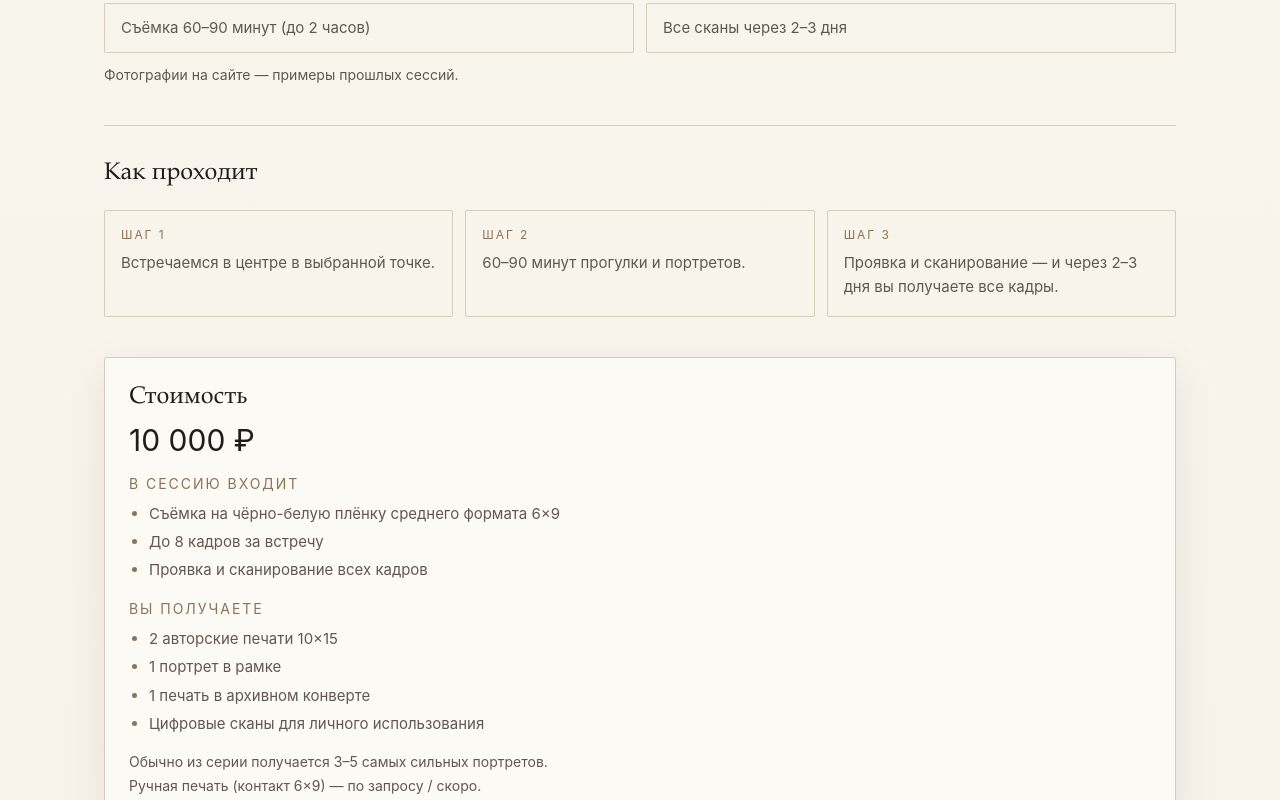
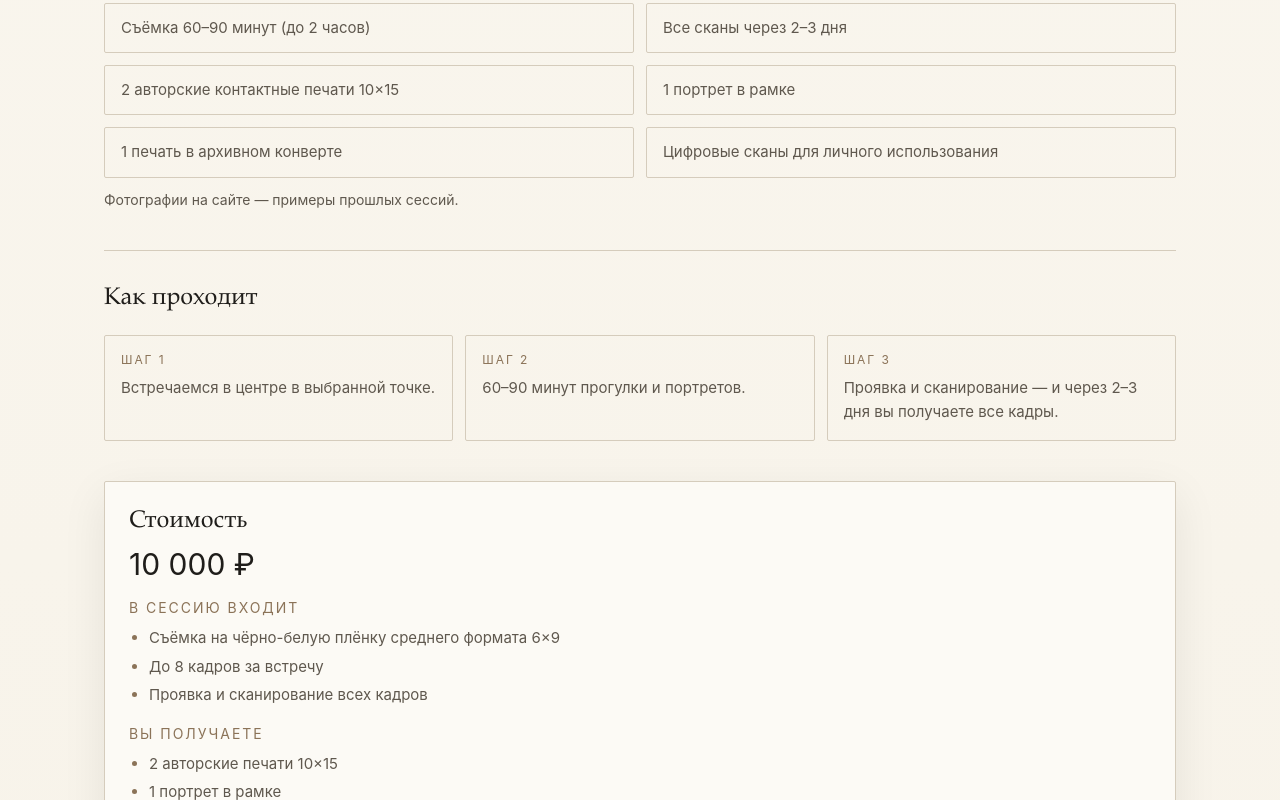
Before and after one commit to Tysart/Photographic_Studio, a Next.js app: page / in a window 1280 px wide. Shown: the part 1000-1800 px from the top of the page. Built offline with nearby package versions, Linux system fonts and the light colour scheme.

Commit message:
Update copy: contact prints included in final package

```diff
--- a/components/InfoSection.tsx
+++ b/components/InfoSection.tsx
@@ -12,6 +12,12 @@ export function InfoSection() {
             </li>
           ))}
         </ul>
+        <ul className="mt-3 grid gap-3 text-[15px] leading-relaxed text-muted md:grid-cols-2">
+          <li className="rounded-sm border border-line px-4 py-3">2 авторские контактные печати 10×15</li>
+          <li className="rounded-sm border border-line px-4 py-3">1 портрет в рамке</li>
+          <li className="rounded-sm border border-line px-4 py-3">1 печать в архивном конверте</li>
+          <li className="rounded-sm border border-line px-4 py-3">Цифровые сканы для личного использования</li>
+        </ul>
         <p className="mt-3 text-sm text-muted">Фотографии на сайте — примеры прошлых сессий.</p>
       </div>
     </section>
--- a/components/PriceCard.tsx
+++ b/components/PriceCard.tsx
@@ -23,7 +23,7 @@ export function PriceCard() {
         </ul>
 
         <p className="mt-4 text-sm text-muted">Обычно из серии получается 3–5 самых сильных портретов.</p>
-        <p className="mt-1 text-sm text-muted">Ручная печать (контакт 6×9) — по запросу / скоро.</p>
+        <p className="mt-1 text-sm text-muted">Контактные печати входят в стоимость сессии.</p>
       </div>
     </section>
   );
```
